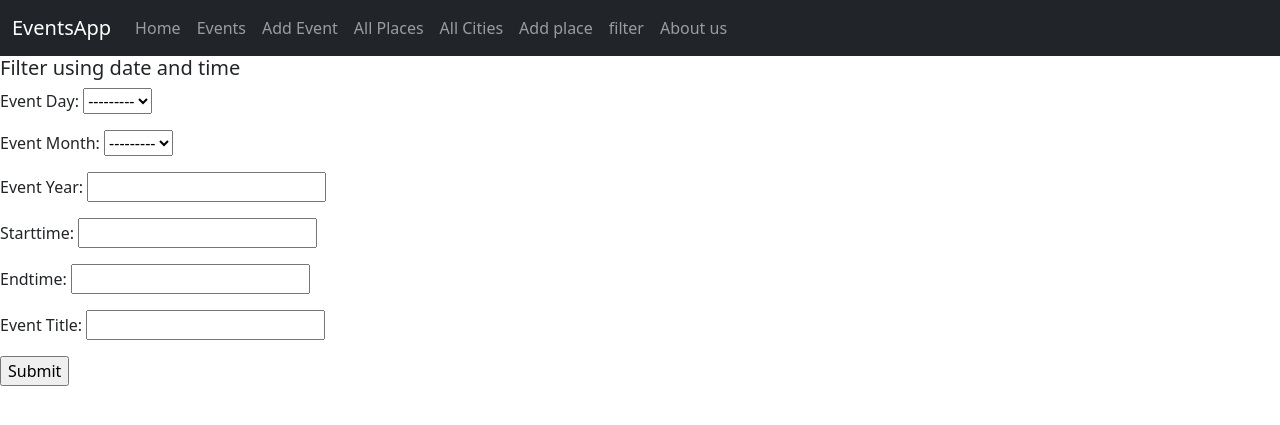
After one commit to Nikki1970/eventsapp, a Django app: page /eventapp/event/timefilter/ in a window 1280 px wide. The commit adds this page. Shown: the top 425 px of the page. Run offline with Django 3.2, Linux system fonts and the light colour scheme; data that the repository does not hold is empty; parts of the project's set-up code (start-up, migrations or seed data) failed here and were passed over.

Commit message:
Filter Events based on day,month and year

```diff
--- a/eventapp/filters.py
+++ b/eventapp/filters.py
@@ -1,8 +1,20 @@
 import django_filters
 from django_filters import DateFilter
-from .models import Event
+from .models import Event, EventTime
 
 class EventFilter(django_filters.FilterSet):
+    title = django_filters.CharFilter(lookup_expr='icontains')
     class Meta:
         model = Event
         fields = ['title','place','host']
+
+class EventTimeFilter(django_filters.FilterSet):
+    choice_day = tuple((x, x) for x in range(1, 32))
+    choice_month = tuple((x, x) for x in range(1, 13))
+    event = django_filters.CharFilter(field_name = 'event__title',lookup_expr='icontains',label="Event Title")
+    day = django_filters.ChoiceFilter(field_name="date",lookup_expr='day',label="Event Day",choices=choice_day)
+    month = django_filters.ChoiceFilter(field_name='date', lookup_expr='month', label="Event Month",choices=choice_month)
+    year = django_filters.NumberFilter(field_name='date', lookup_expr='year', label="Event Year")
+    class Meta:
+        model = EventTime
+        fields = ['day','month','year','starttime','endtime']
--- a/eventapp/templates/base_generic.html
+++ b/eventapp/templates/base_generic.html
@@ -15,19 +15,15 @@
           <span class="navbar-toggler-icon"></span>
         </button>
         <div class="collapse navbar-collapse" id="navbarNav">
-          <ul c lass="navbar-nav">
+          <ul class="navbar-nav">
             <li class="nav-item">
-              <a class="nav-link active" aria-current="page" href="{% url 'eventindex' %}">Home</a>
+              <a class="nav-link" aria-current="page" href="{% url 'eventindex' %}">Home</a>
             </li>
             <li class="nav-item">
               <a class="nav-link" href="{% url 'list-of-events' %}">Events</a>
             </li>
             <li class="nav-item">
               <a class="nav-link" href="{% url 'new_event' %}">Add Event</a>
-            </li>
-            <li class="nav-item">
-              <a class="nav-link" href="{% url 'all-hosts' %}">Hosts</a>
-            </li>
             </li>
             <li class="nav-item">
               <a class="nav-link" href="{% url 'list-of-places' %}">All Places</a>
@@ -38,6 +34,13 @@
             <li class="nav-item">
               <a class="nav-link" href="{% url 'place_new' %}">Add place</a>
             </li>
+            <li class="nav-item">
+              <a class="nav-link" href="{% url 'filter' %}">filter</a>
+            </li>
+            <li class="nav-item">
+              <a class="nav-link" href="{% url 'all-hosts' %}">About us</a>
+            </li>
+          </li>
           </ul>
         </div>
       </div>
--- /dev/null
+++ b/eventapp/templates/eventapp/event_timelist.html
@@ -0,0 +1,16 @@
+{% extends "base_generic.html" %}
+
+{% block content %}
+<h5>Filter using date and time</h5>
+    <form method="get">
+        {{ filter.form.as_p }}
+        <input type="submit" />
+    </form>
+    <table>
+    {% for eventtime in filter.qs.distinct %}
+    <tr>
+        <td><a href="{{ eventtime.event.get_absolute_url }}">{{ eventtime.event.title }}</a></td>
+    </tr>
+    {% endfor %}
+    </table>
+{% endblock %}
--- a/eventapp/urls.py
+++ b/eventapp/urls.py
@@ -11,4 +11,5 @@ urlpatterns = [
     path('delete_event/<int:pk>/',views.deleteEvent, name="delete_event"),
     path('update_event/<int:pk>/',views.updateEvent, name="update_event"),
     path('event/timings/<int:pk>/',views.eventtime_new, name="eventtime_new"),
+    path('event/timefilter/',views.eventtimefilter,name="filter")
 ]
--- a/eventapp/views.py
+++ b/eventapp/views.py
@@ -3,7 +3,7 @@ from eventapp.models import Event, EventTime
 from django.views import generic
 from .forms import EventForm, EventTimeForm
 from django.contrib.auth.models import User
-from .filters import EventFilter
+from .filters import EventFilter,EventTimeFilter
 from django.shortcuts import get_object_or_404
 from django.forms import formset_factory
 # Create your views here.
@@ -76,3 +76,7 @@ def eventtime_new(request, pk):
         event_form.save()
         return redirect('event-detail', pk=pk)
     return render(request, 'eventapp/event_time.html', {'form': form})
+
+def eventtimefilter(request):
+    eventtime = EventTimeFilter(request.GET, queryset=EventTime.objects.all())
+    return render(request,'eventapp/event_timelist.html',{'filter': eventtime})
```
Lines whose indentation alone changed are shown as unchanged.
